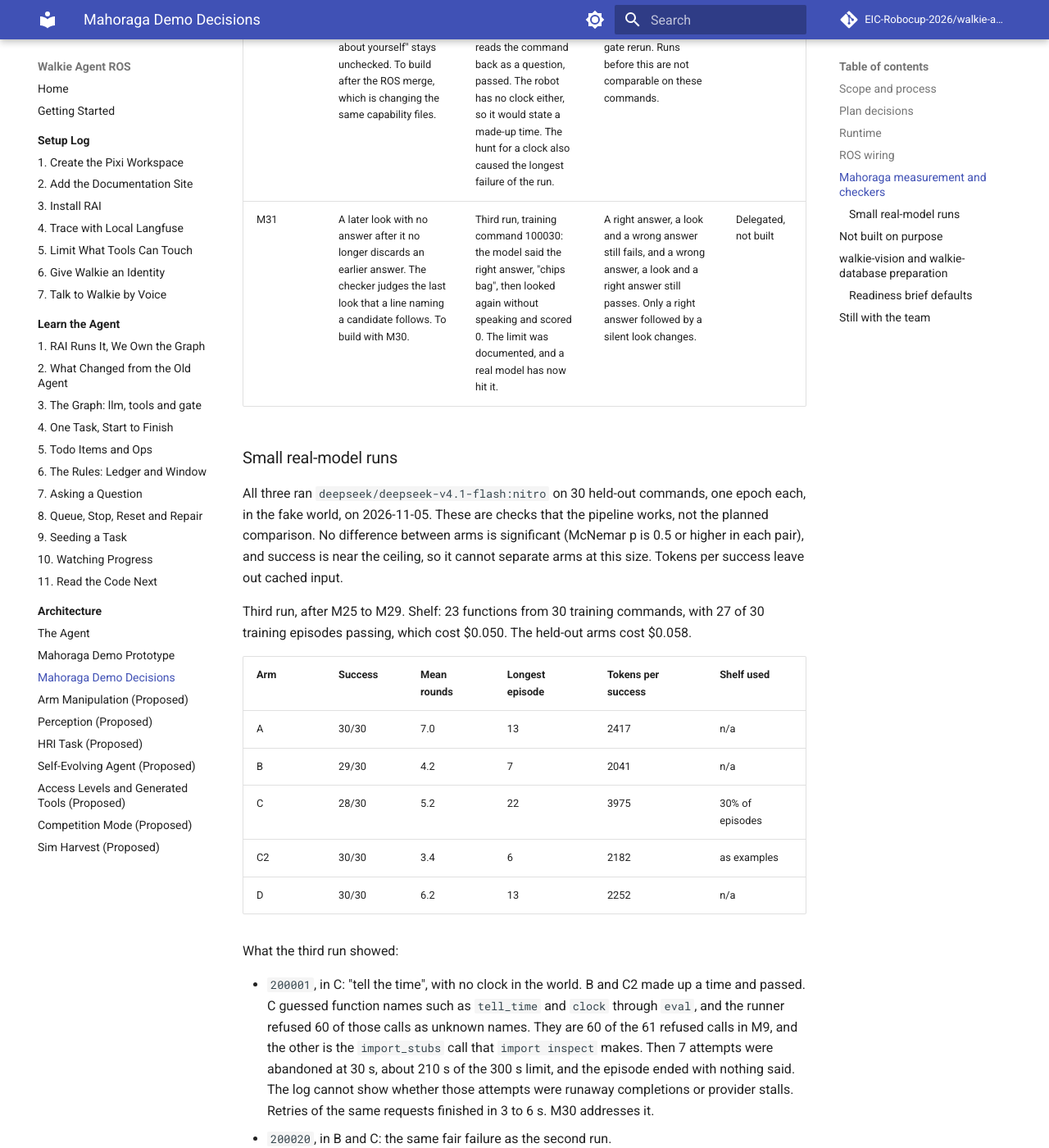
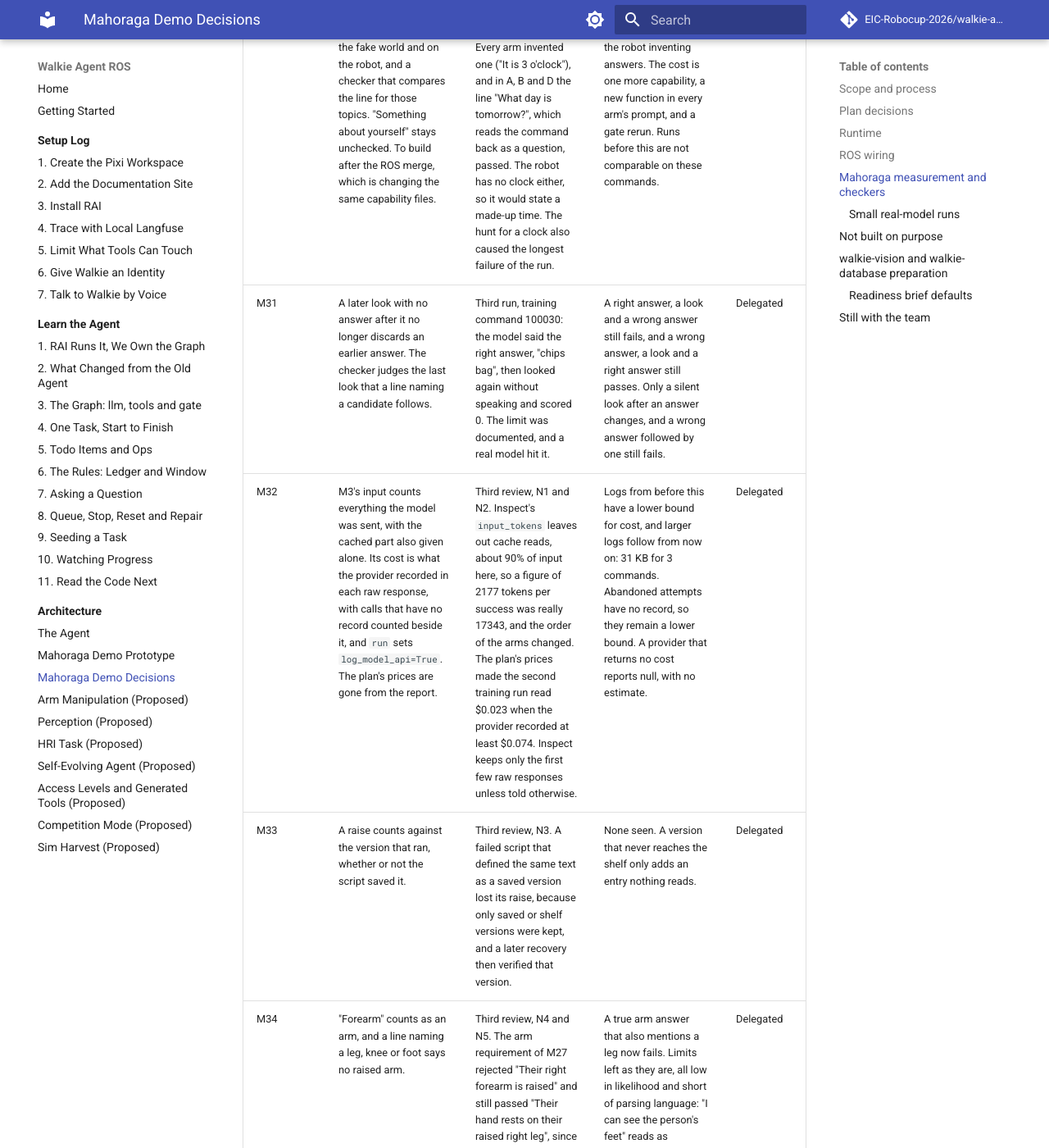
Before and after one commit to EIC-Robocup-2026/walkie-agent-ros, an MkDocs documentation site: the page built from docs/architecture/mahoraga-demo-decisions.md, in a window 1280 px wide and 1400 px high, scrolled down 11743 px. Shown: the whole window at 82% size. Built offline with MkDocs 1.6.1 and Material for MkDocs 9.7.7, drawn with Linux system fonts in a browser that asks for light colours; comment, search, counter and statistics services are not loaded; some of the changed text lies outside the part shown.

Commit message:
docs: correct the small runs token and cost figures and record M31 to M34

```diff
--- a/docs/architecture/mahoraga-demo-decisions.md
+++ b/docs/architecture/mahoraga-demo-decisions.md
@@ -23,7 +23,7 @@ Status values:
 | S3 | Real-model runs are small slices on OpenRouter with `deepseek-v4.1-flash`. They stop before the 600-episode trial. Tests stay on fake models. | They prove that the pipeline runs at low cost. | The demo cannot say whether scripts beat per-step calls. | Owner |
 | S4 | Claude implements and fixes. Codex `gpt-6-astra` reviews, verifies, researches and writes briefs. | Reviews stay independent of the builder. | None. | Owner |
 | S5 | The agent decides demo questions alone and records them here. | This is a demo, and the choices can be reversed. | Asking first would stall the build. | Owner |
-| S6 | `run_script` stays off the robot agent for this demo. The small real-model runs below show that scripts work in the fake world, which was the condition to reconsider, so this is now a choice and not a wait. | Scripts cost fewer rounds but gained no success, the fake world's moves take no time, and the script budget of 30 s of wall clock would not survive real moves. Monty is also not in the environment the robot agent runs from. | Joining them now shows a script driving the simulated robot, but needs a budget for real motion and environment work. The robot agent keeps per-step tools, at about 7 model calls a command against 4 for scripts. Revisit once the robot path runs. | Delegated |
+| S6 | `run_script` stays off the robot agent for this demo. The small real-model runs below show that scripts work in the fake world, which was the condition to reconsider, so this is now a choice and not a wait. | Scripts cost fewer rounds and fewer tokens but gained no success, the fake world's moves take no time, and the script budget of 30 s of wall clock would not survive real moves. Monty is also not in the environment the robot agent runs from. | Joining them now shows a script driving the simulated robot, but needs a budget for real motion and environment work. The robot agent keeps per-step tools, at about 7 model calls a command against 4 for scripts, while arm B spent 30% to 39% fewer tokens per success than arm A in the fake world. Revisit once the robot path runs. | Delegated |
 
 ## Plan decisions
 
@@ -111,26 +111,31 @@ These came up while building those fixes.
 | M28 | A comparison's `complete` also needs equal scheduled (command, epoch) sets and, for each id logged in both arms, the same `sample.input`. When `sample_ids` is missing, a log schedules `dataset.samples` times its epochs. | Recheck findings R8 and R9. Comparing command ids alone called one epoch against three complete, and accepted changed text under one id. A log without ids saw only the episodes it kept, so a lost one left the denominator and the arm read as complete. | A partial rerun with a different `--epochs` in one log directory now reads incomplete, and `compare` still averages by command. A command a log without ids never logged gets a stand-in id unique to that log, so it counts as a failure in M1 and pairs with nothing. Text is compared only over logged samples, so an id one arm never logged goes unchecked. `warning` stays null when only a comparison is incomplete. | Delegated |
 | M29 | Each model attempt in the gym has 30 s, then it is abandoned and retried. `run_limit` stays 25 and `deadline_s` stays 60. | 5 of 1750 model calls ran away. One wrote 131072 tokens in 275 s, most of the first shelf build's output, and the other 4 had not finished when their episode reached its 300 s limit, which fails an episode through no fault of its answer. Inspect's `timeout` only stops further retries. The longest normal call took 13 s and the longest episode 15 calls. | Abandoned attempts may still be billed by the provider, and Inspect's usage does not count them. Both limits are measured only on the fake world, on a fast model, so a slower model needs a higher attempt limit. | Delegated |
 | M30 | A `talk` command that asks for a fact gets a source and a check: a clock and team facts on `ctx`, the same in the fake world and on the robot, and a checker that compares the line for those topics. "Something about yourself" stays unchecked. To build after the ROS merge, which is changing the same capability files. | Third run: 4 of 30 held-out and 8 of 30 training commands ask for a fact that nothing supplies. Every arm invented one ("It is 3 o'clock"), and in A, B and D the line "What day is tomorrow?", which reads the command back as a question, passed. The robot has no clock either, so it would state a made-up time. The hunt for a clock also caused the longest failure of the run. | Keeping the documented limit leaves about 13% of held-out commands free in every arm and the robot inventing answers. The cost is one more capability, a new function in every arm's prompt, and a gate rerun. Runs before this are not comparable on these commands. | Delegated, not built |
-| M31 | A later look with no answer after it no longer discards an earlier answer. The checker judges the last look that a line naming a candidate follows. To build with M30. | Third run, training command 100030: the model said the right answer, "chips bag", then looked again without speaking and scored 0. The limit was documented, and a real model has now hit it. | A right answer, a look and a wrong answer still fails, and a wrong answer, a look and a right answer still passes. Only a right answer followed by a silent look changes. | Delegated, not built |
+| M31 | A later look with no answer after it no longer discards an earlier answer. The checker judges the last look that a line naming a candidate follows. | Third run, training command 100030: the model said the right answer, "chips bag", then looked again without speaking and scored 0. The limit was documented, and a real model hit it. | A right answer, a look and a wrong answer still fails, and a wrong answer, a look and a right answer still passes. Only a silent look after an answer changes, and a wrong answer followed by one still fails. | Delegated |
+| M32 | M3's input counts everything the model was sent, with the cached part also given alone. Its cost is what the provider recorded in each raw response, with calls that have no record counted beside it, and `run` sets `log_model_api=True`. The plan's prices are gone from the report. | Third review, N1 and N2. Inspect's `input_tokens` leaves out cache reads, about 90% of input here, so a figure of 2177 tokens per success was really 17343, and the order of the arms changed. The plan's prices made the second training run read $0.023 when the provider recorded at least $0.074. Inspect keeps only the first few raw responses unless told otherwise. | Logs from before this have a lower bound for cost, and larger logs follow from now on: 31 KB for 3 commands. Abandoned attempts have no record, so they remain a lower bound. A provider that returns no cost reports null, with no estimate. | Delegated |
+| M33 | A raise counts against the version that ran, whether or not the script saved it. | Third review, N3. A failed script that defined the same text as a saved version lost its raise, because only saved or shelf versions were kept, and a later recovery then verified that version. | None seen. A version that never reaches the shelf only adds an entry nothing reads. | Delegated |
+| M34 | "Forearm" counts as an arm, and a line naming a leg, knee or foot says no raised arm. | Third review, N4 and N5. The arm requirement of M27 rejected "Their right forearm is raised" and still passed "Their hand rests on their raised right leg", since words are not attached to each other. | A true arm answer that also mentions a leg now fails. Limits left as they are, all low in likelihood and short of parsing language: "I can see the person's feet" reads as standing, "waist-high" holds "high", "rightward" and "palm" are not read, and "TV stand" reads as standing. | Delegated |
 
 ### Small real-model runs
 
 All three ran `deepseek/deepseek-v4.1-flash:nitro` on 30 held-out commands, one epoch
 each, in the fake world, on 2026-11-05. These are checks that the pipeline works, not
-the planned comparison. No difference between arms is significant (McNemar p is 0.5 or
-higher in each pair), and success is near the ceiling, so it cannot separate arms at
-this size. Tokens per success leave out cached input.
+the planned comparison. No difference in success between arms is significant (McNemar
+p is 0.5 or higher in each pair), and success is near the ceiling, so it cannot separate
+arms at this size. Tokens per success include cached input (M32). Costs are what the
+provider recorded and are lower bounds, because these runs kept only some raw responses.
 
 Third run, after M25 to M29. Shelf: 23 functions from 30 training commands, with 27 of
-30 training episodes passing, which cost $0.050. The held-out arms cost $0.058.
+30 training episodes passing, which cost at least $0.123. The held-out arms cost at
+least $0.162.
 
 | Arm | Success | Mean rounds | Longest episode | Tokens per success | Shelf used |
 |---|---|---|---|---|---|
-| A | 30/30 | 7.0 | 13 | 2417 | n/a |
-| B | 29/30 | 4.2 | 7 | 2041 | n/a |
-| C | 28/30 | 5.2 | 22 | 3975 | 30% of episodes |
-| C2 | 30/30 | 3.4 | 6 | 2182 | as examples |
-| D | 30/30 | 6.2 | 13 | 2252 | n/a |
+| A | 30/30 | 7.0 | 13 | 16911 | n/a |
+| B | 29/30 | 4.2 | 7 | 10277 | n/a |
+| C | 28/30 | 5.2 | 22 | 20885 | 30% of episodes |
+| C2 | 30/30 | 3.4 | 6 | 12554 | as examples |
+| D | 30/30 | 6.2 | 13 | 19908 | n/a |
 
 What the third run showed:
 
@@ -155,24 +160,29 @@ What the third run showed:
   completed calls.
 - Training `100021`: `throw_object_in_trash` searched the room, so the apple did not
   come from the shelf the command named. This is a fair failure.
-- Training `100030`: a false failure, which M31 addresses.
+- Training `100030`: a false failure, which M31 fixes. The scores above predate M31.
 - Training `100031`: "follow them" names no destination. The model followed the person
   to three places and kept checking, until 205K tokens passed the 200K limit. 143K of
   those were cached input, which counts toward the limit.
 
-In both runs with a real shelf, C took more rounds and more tokens than C2, which holds
-the same scripts as examples. Two small runs are a direction to test, not a result.
+In both runs with a real shelf, the script arms B and C2 spent the fewest tokens per
+success, 30% to 39% fewer for B than for A. C spent the most, with more rounds than C2,
+which holds the same scripts as examples. Two small runs are a direction to test, not a
+result.
 
-Second run, after M24. Shelf: 22 functions from 30 training commands, which cost
-$0.023.
+A very small check after M32 ran arm B on 3 commands, on the gate digest
+`09fd4c35c5483df3`: 3/3, with every call's cost recorded, for a total of $0.0028.
+
+Second run, after M24. Shelf: 22 functions from 30 training commands, which cost at
+least $0.074. The held-out arms cost at least $0.164.
 
 | Arm | Success | Mean rounds | Longest episode | Tokens per success | Shelf used |
 |---|---|---|---|---|---|
-| A | 29/30 | 6.9 | 13 | 2177 | n/a |
-| B | 29/30 | 4.4 | 8 | 2151 | n/a |
-| C | 28/30 | 4.9 | 15 | 3581 | 37% of episodes |
-| C2 | 29/30 | 3.4 | 8 | 2472 | as examples |
-| D | 29/30 | 5.8 | 12 | 1938 | n/a |
+| A | 29/30 | 6.9 | 13 | 17343 | n/a |
+| B | 29/30 | 4.4 | 8 | 12113 | n/a |
+| C | 28/30 | 4.9 | 15 | 19160 | 37% of episodes |
+| C2 | 29/30 | 3.4 | 8 | 13709 | as examples |
+| D | 29/30 | 5.8 | 12 | 18035 | n/a |
 
 What the failures were:
 
```
Also changed, not shown: docs/architecture/mahoraga-demo.md (+11 -2 lines).
